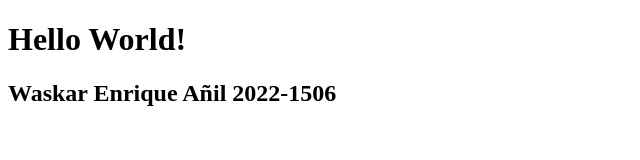
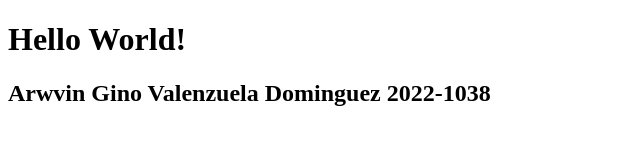
Before and after one commit to GinoX02/repo-elec-3, a website: page index.html in a window 1280 px wide. Shown: the whole page, without its empty margins (0-640 px from the left). Drawn offline with Linux system fonts and the light colour scheme.

Commit message:
Primer commit con la página HTML

```diff
--- a/index.html
+++ b/index.html
@@ -7,6 +7,6 @@
 </head>
 <body>
     <h1>Hello World!</h1>
-    <h2>Waskar Enrique Añil 2022-1506</h2>
+    <h2>Arwvin Gino Valenzuela Dominguez 2022-1038</h2>
 </body>
 </html>
```
Also changed, not shown: 1 other file.
